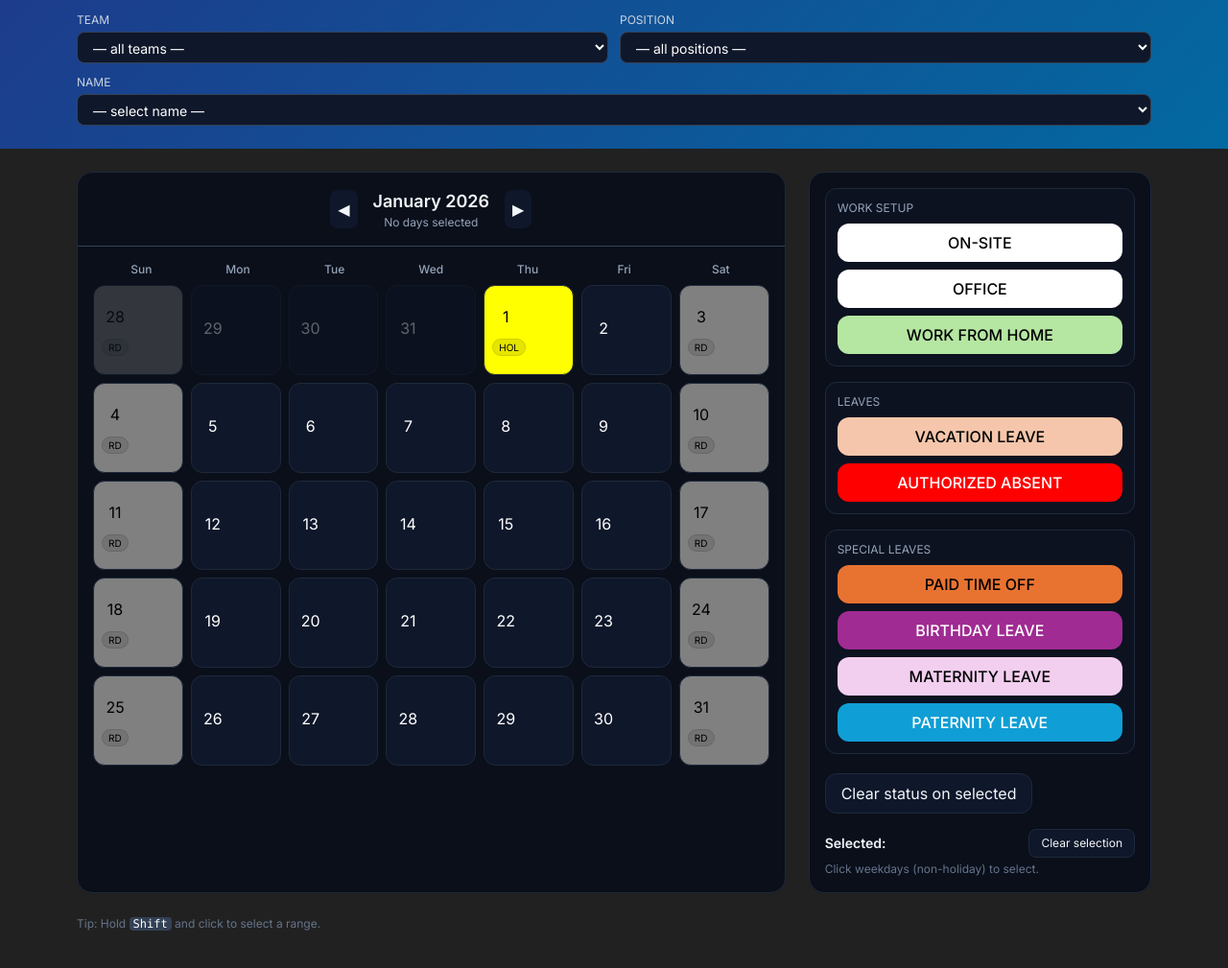
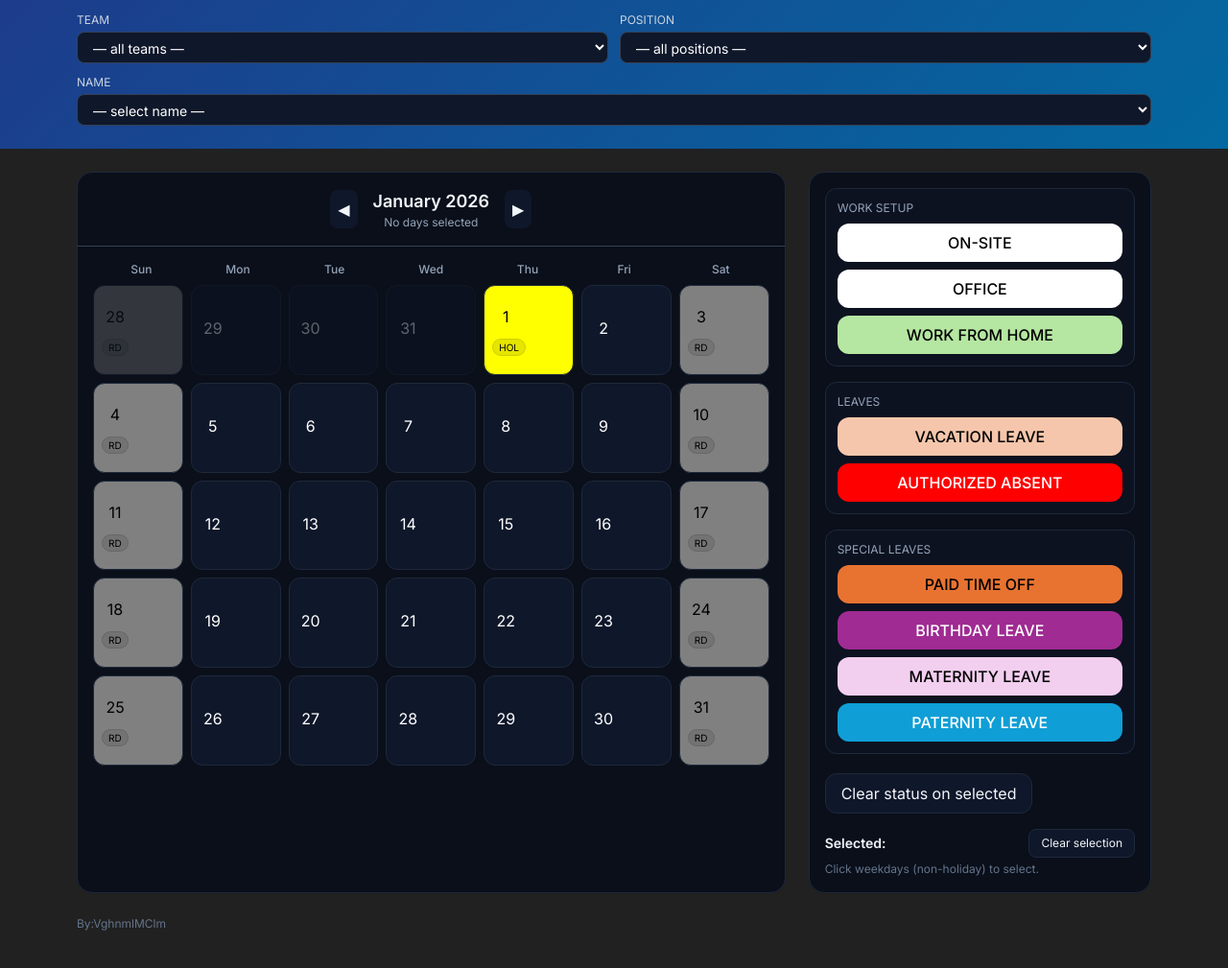
Before and after one commit to VghnmlMClm/team-scheduler, a plain HTML site: page index.html in a window 1280 px wide. Shown: the part 63-1072 px from the top of the page at 96% size. Drawn offline with nearby package versions, Linux system fonts and the light colour scheme.

Commit message:
Update index.html

```diff
--- a/index.html
+++ b/index.html
@@ -212,7 +212,7 @@
 </section>
 
 <footer class="max-w-6xl mx-auto px-4 pb-10 text-xs text-slate-500">
-  <p>Tip: Hold <kbd class="px-1 rounded bg-slate-700 text-white">Shift</kbd> and click to select a range.</p>
+  <p>By:VghnmlMClm</p>
 </footer>
 
 <script>
```
